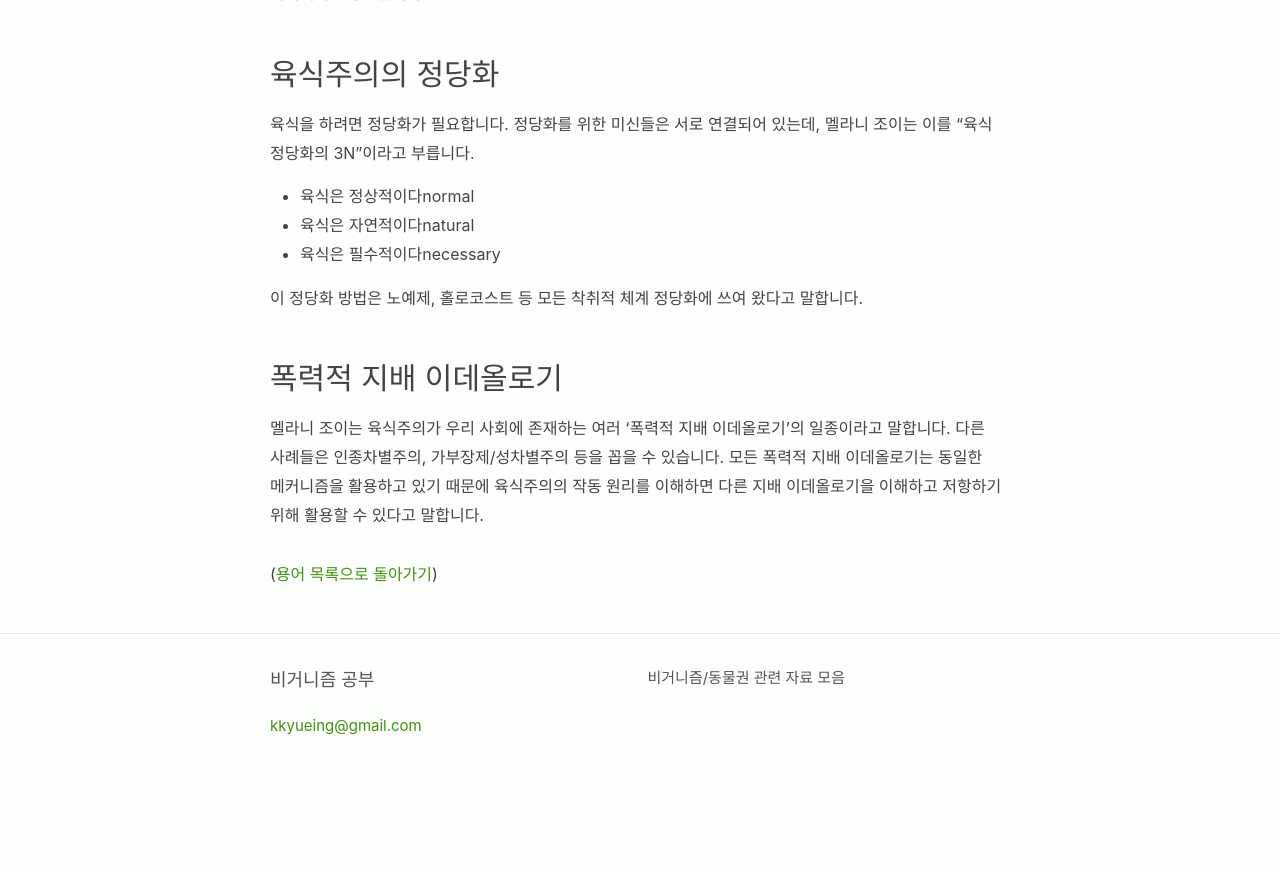
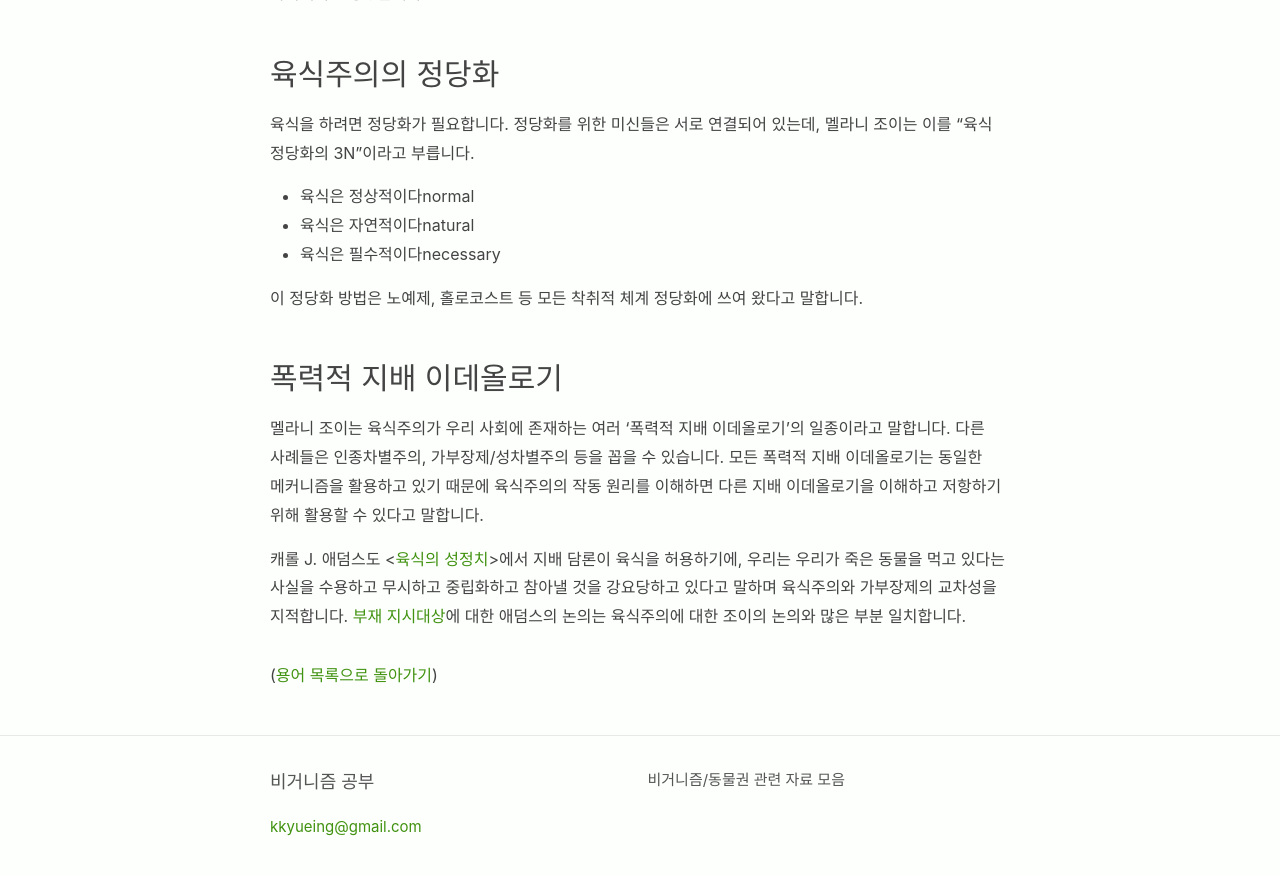
Before and after one commit to veganstudies/veganstudies.github.io, a Jekyll site: the page built from _terms/carnism.md, in a window 1280 px wide and 900 px high, scrolled down 588 px. Shown: the top 875 px of the window. Built offline with Jekyll 4.4.1, drawn with Linux system fonts in a browser that asks for light colours; before the commit the page ends 1387 px from its top, so only the background shows below that.

Commit message:
Update carnism.md

```diff
--- a/_terms/carnism.md
+++ b/_terms/carnism.md
@@ -21,3 +21,5 @@ title: "육식주의carnism"
 ## 폭력적 지배 이데올로기
 
 멜라니 조이는 육식주의가 우리 사회에 존재하는 여러 '폭력적 지배 이데올로기'의 일종이라고 말합니다. 다른 사례들은 인종차별주의, 가부장제/성차별주의 등을 꼽을 수 있습니다. 모든 폭력적 지배 이데올로기는 동일한 메커니즘을 활용하고 있기 때문에 육식주의의 작동 원리를 이해하면 다른 지배 이데올로기을 이해하고 저항하기 위해 활용할 수 있다고 말합니다.
+
+캐롤 J. 애덤스도 \<[육식의 성정치](/2020/01/15/the-sexual-politics-of-meat.html)\>에서 지배 담론이 육식을 허용하기에, 우리는 우리가 죽은 동물을 먹고 있다는 사실을 수용하고 무시하고 중립화하고 참아낼 것을 강요당하고 있다고 말하며 육식주의와 가부장제의 교차성을 지적합니다. [부재 지시대상](/terms/absent-referent.html)에 대한 애덤스의 논의는 육식주의에 대한 조이의 논의와 많은 부분 일치합니다.
```
